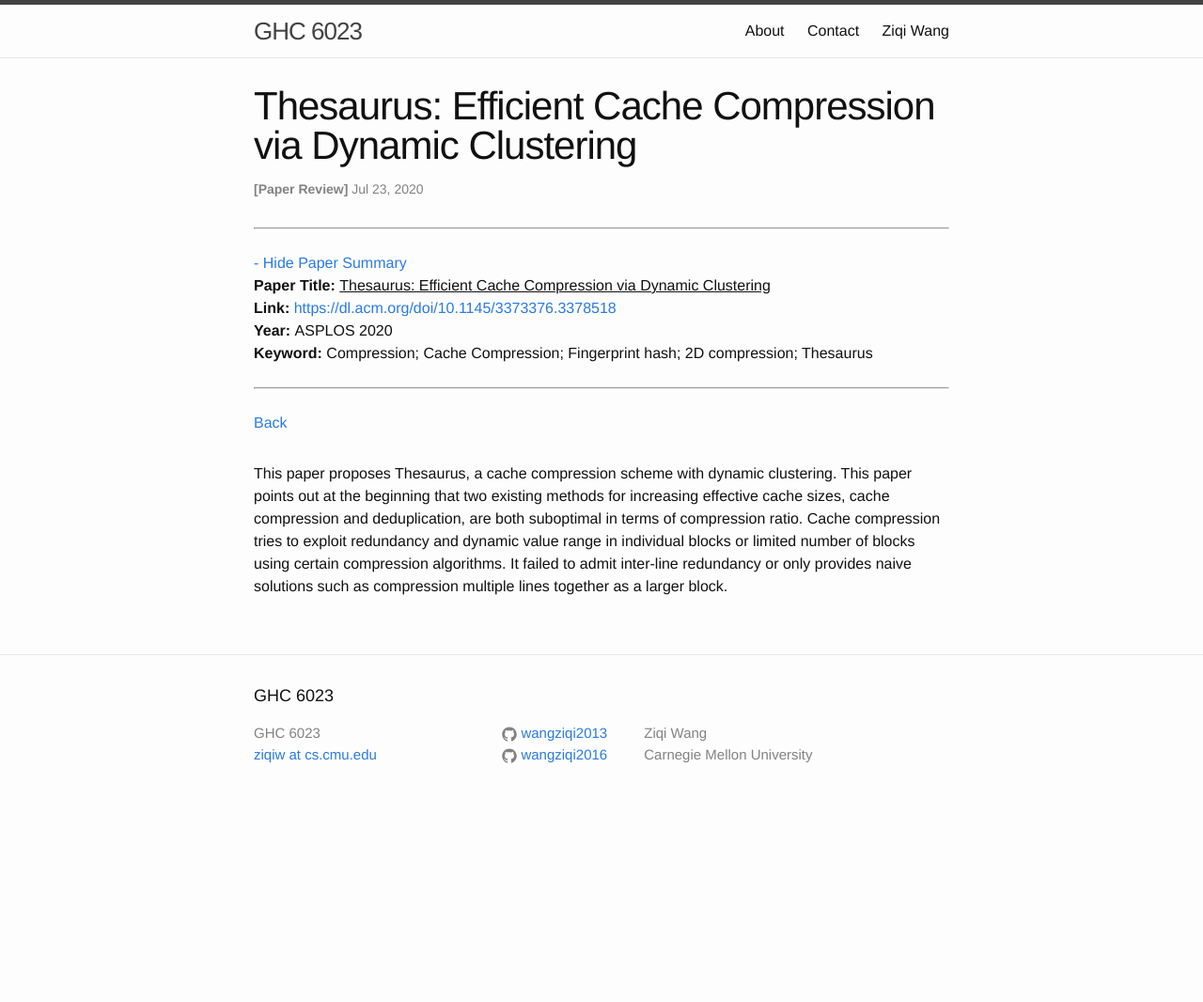
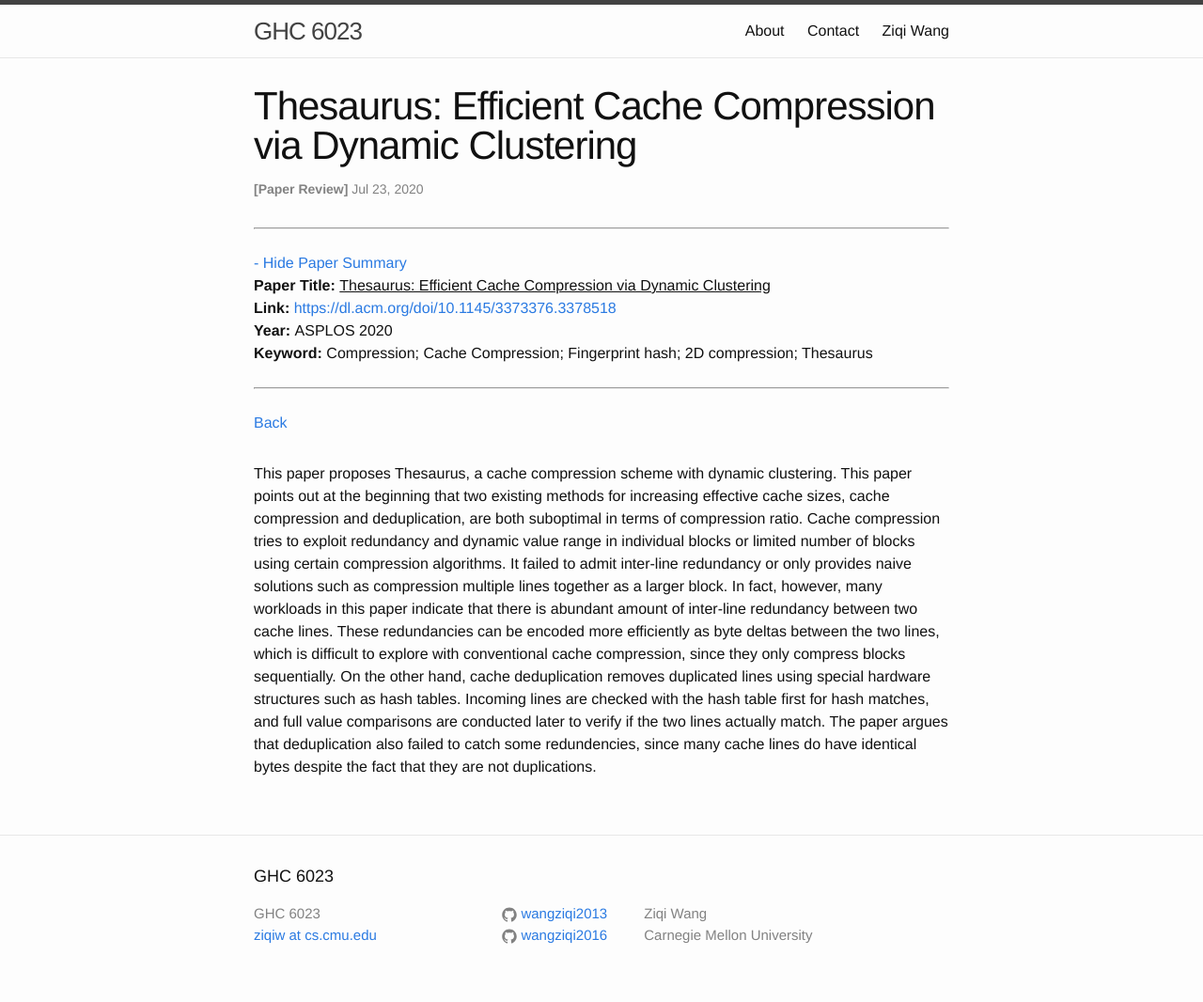
Before and after one commit to wangziqi2013/wangziqi2013.github.io, a Jekyll site: the page built from _posts/2020-07-23-thesaurus.markdown, in a window 1280 px wide. Shown: the whole page at 94% size. Built offline with Jekyll 4.4.1, drawn with Linux system fonts in a browser that asks for light colours; before the commit the page ends 900 px from its top, so only the background shows below that.

Commit message:
Adding dedup

```diff
--- a/_posts/2020-07-23-thesaurus.markdown
+++ b/_posts/2020-07-23-thesaurus.markdown
@@ -17,4 +17,11 @@ This paper proposes Thesaurus, a cache compression scheme with dynamic clusterin
 that two existing methods for increasing effective cache sizes, cache compression and deduplication, are both suboptimal
 in terms of compression ratio. Cache compression tries to exploit redundancy and dynamic value range in individual
 blocks or limited number of blocks using certain compression algorithms. It failed to admit inter-line redundancy or
-only provides naive solutions such as compression multiple lines together as a larger block.
+only provides naive solutions such as compression multiple lines together as a larger block. In fact, however, many
+workloads in this paper indicate that there is abundant amount of inter-line redundancy between two cache lines. These
+redundancies can be encoded more efficiently as byte deltas between the two lines, which is difficult to explore with
+conventional cache compression, since they only compress blocks sequentially.
+On the other hand, cache deduplication removes duplicated lines using special hardware structures such as hash tables.
+Incoming lines are checked with the hash table first for hash matches, and full value comparisons are conducted
+later to verify if the two lines actually match. The paper argues that deduplication also failed to catch some redundencies,
+since many cache lines do have identical bytes despite the fact that they are not duplications.
```
